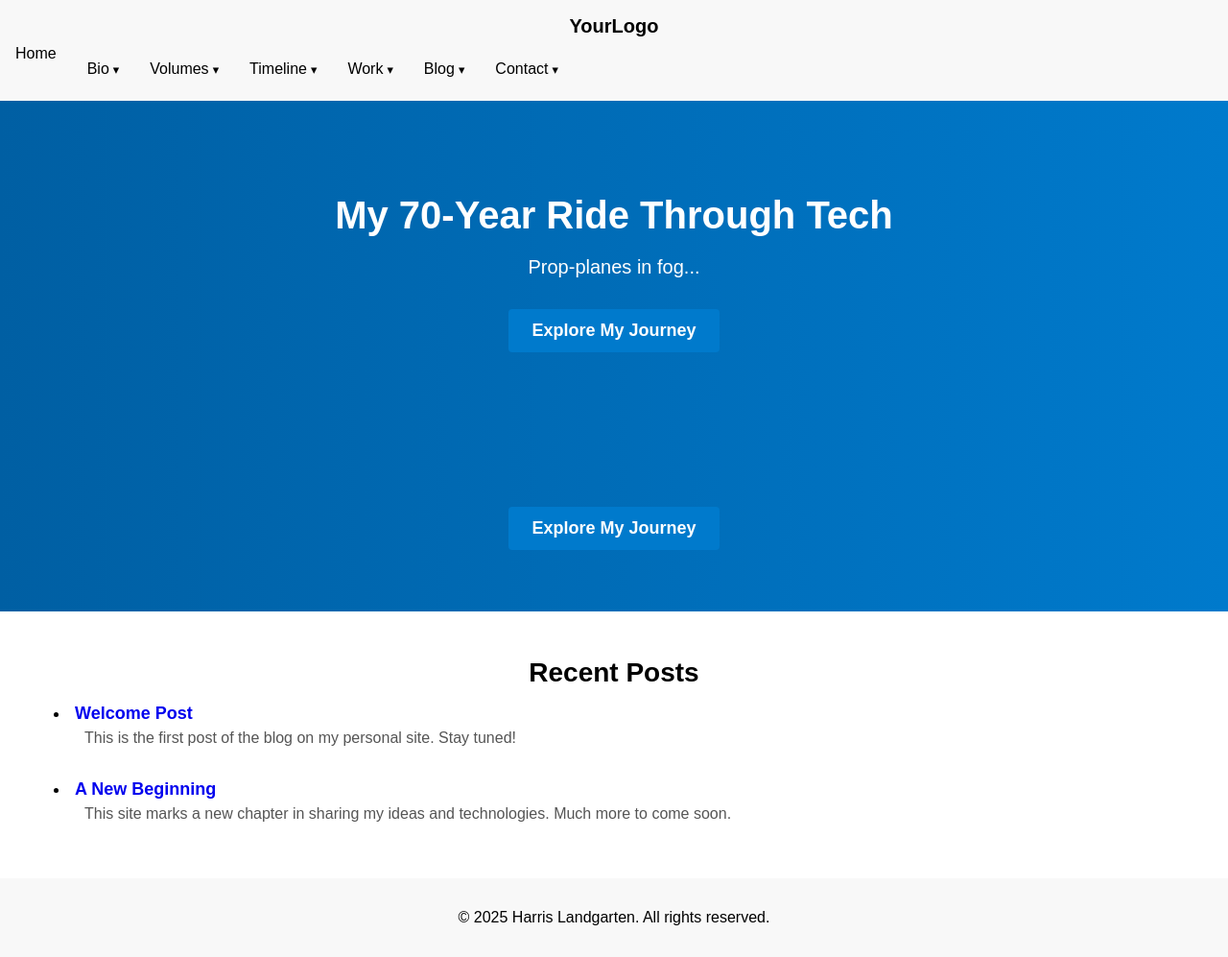
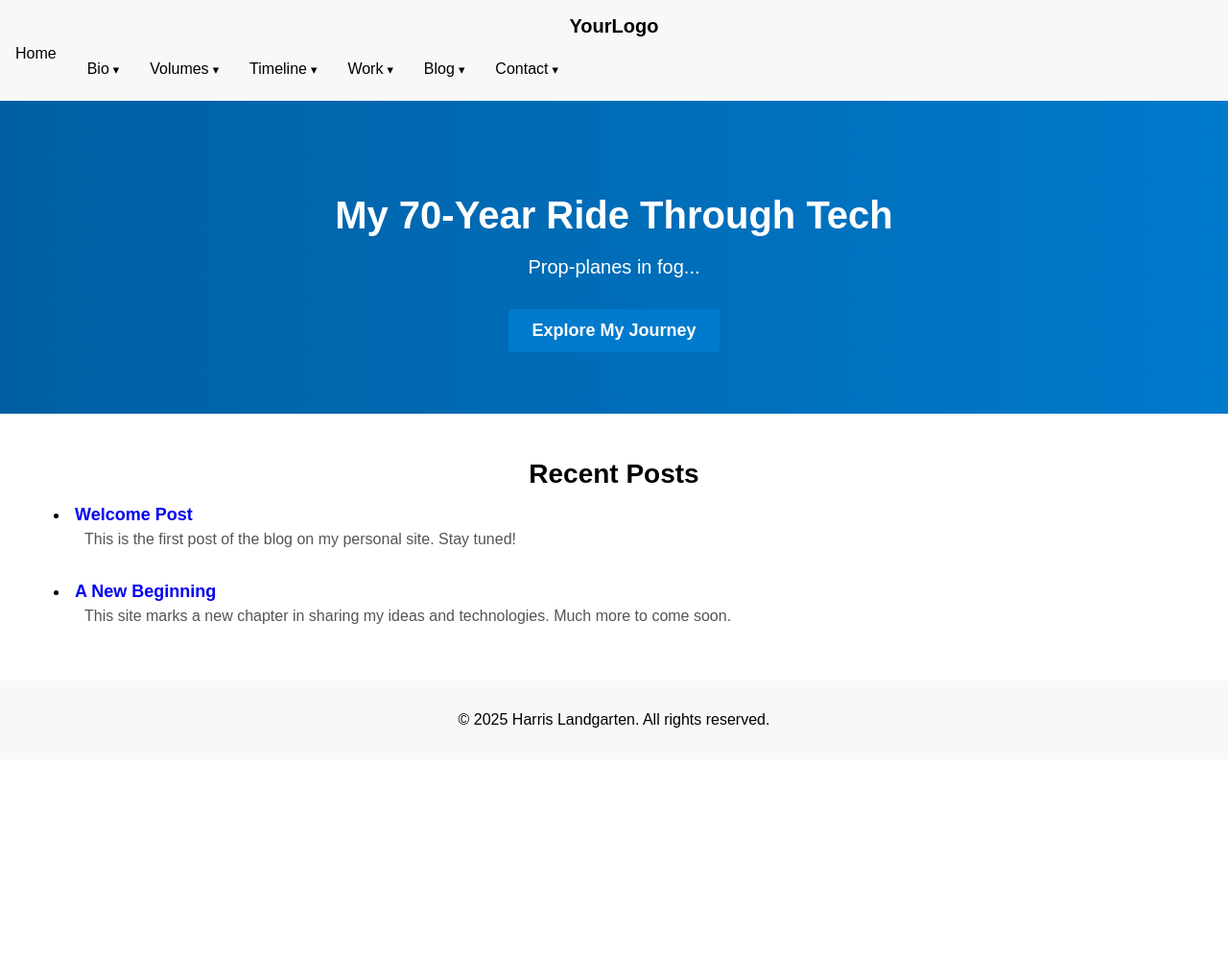
Before and after one commit to hlandgarten/hlandgarten.github.io, a Jekyll site: the page built from index.md, in a window 1280 px wide. Shown: the whole page at 96% size. Built offline with Jekyll 4.4.1, drawn with Linux system fonts in a browser that asks for light colours; after the commit the page ends 900 px from its top, so only the background shows below that.

Commit message:
many changes 3

```diff
--- a/index.md
+++ b/index.md
@@ -3,12 +3,6 @@
 title: Home
 ---
 <script>window.taglines = {{ site.data.taglines | jsonify }};</script>
-
-<section class="hero">
-  <h1 class="hero-title"></h1>
-  <p class="hero-subtitle"></p>
-  <a href="#timeline" class="btn">Explore My Journey</a>
-</section>
 
 <section class="recent-posts">
   <h2>Recent Posts</h2>
```
Also changed, not shown: 1 other file.
